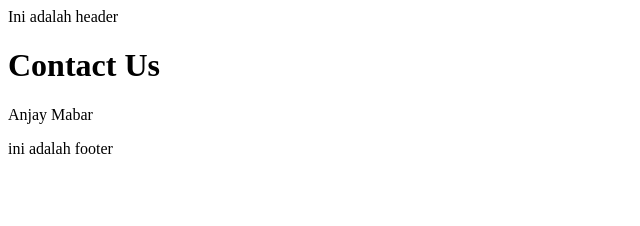
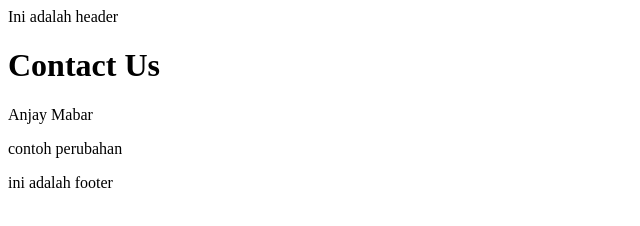
Before and after one commit to farrasnhr/CompanyProfileTest, a plain HTML site: page contact.html in a window 1280 px wide. Shown: the whole page, without its empty margins (0-640 px from the left). Drawn offline with Linux system fonts and the light colour scheme.

Commit message:
menambah paragraf

```diff
--- a/contact.html
+++ b/contact.html
@@ -9,6 +9,10 @@
     <header>Ini adalah header</header>
     <h1>Contact Us</h1>
     <p>Anjay Mabar</p>
+
+    <p>contoh perubahan</p>
+
     <footer>ini adalah footer</footer>
+
 </body>
 </html>
```
